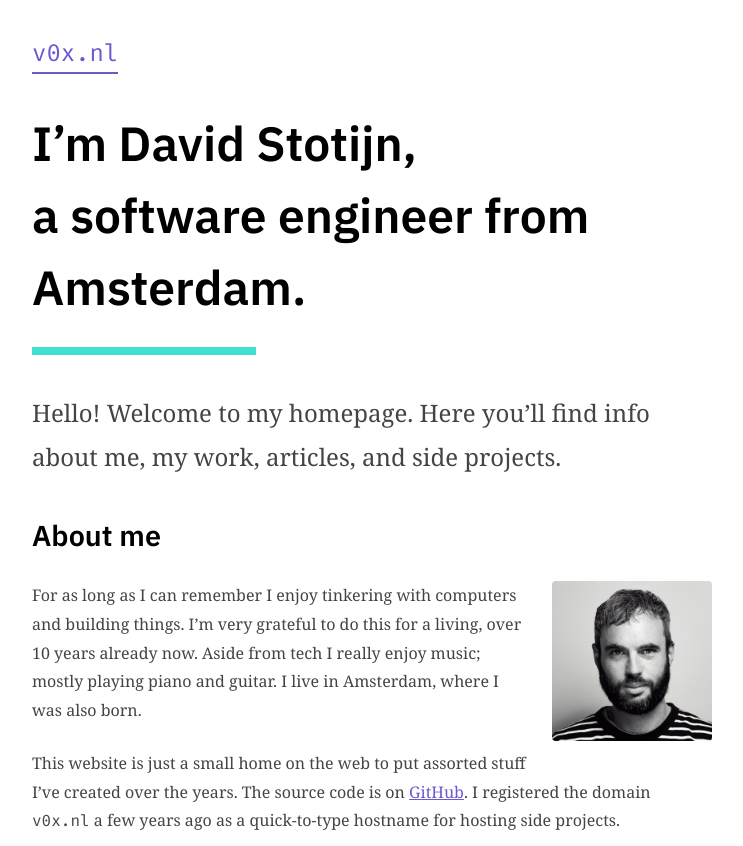
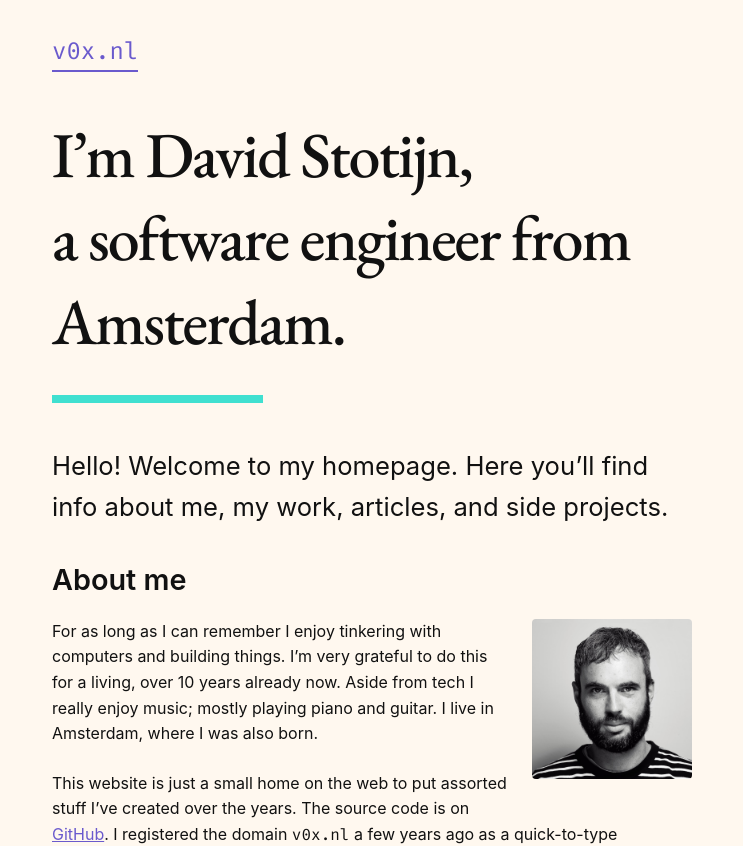
Before and after one commit to dstotijn/v0x.nl, a Next.js app: page / in a window 1280 px wide. Shown: the top 846 px of the page, without its empty margins (268-1011 px from the left). Built offline with nearby package versions, Linux system fonts and the light colour scheme.

Commit message:
Tweak theme

```diff
--- a/content/articles/portable-apps-go-nextjs.md
+++ b/content/articles/portable-apps-go-nextjs.md
@@ -5,7 +5,7 @@ ogImage: "/assets/articles/golang-nextjs-portable-og.png"
 date: 2021-04-27T14:13:13+02:00
 ---
 
-![Go + Next.js = Portable Magic](/assets/articles/golang-nextjs-portable-og.png)
+<img src="/assets/articles/golang-nextjs-portable-og.png" alt="Go + Next.js = Portable Magic" style="border:1px solid #ddd;">
 
 The release of [Go 1.16](https://golang.org/doc/go1.16) introduced a new
 [`embed`](https://golang.org/pkg/embed/) package in the Go standard library. It
--- a/src/components/Layout.module.css
+++ b/src/components/Layout.module.css
@@ -1,6 +1,6 @@
 .container {
   margin: 0 auto;
-  max-width: 680px;
+  max-width: 640px;
 }
 
 .logo {
--- a/src/pages/Index.module.css
+++ b/src/pages/Index.module.css
@@ -1,5 +1,5 @@
 .intro {
-  font-size: 1.5em;
+  font-size: 1.6em;
 }
 
 .avatar {
--- a/src/pages/_document.tsx
+++ b/src/pages/_document.tsx
@@ -10,8 +10,9 @@ class MyDocument extends Document {
     return (
       <Html lang="en">
         <Head>
+          <link rel="preconnect" href="https://fonts.gstatic.com" />
           <link
-            href="https://fonts.googleapis.com/css2?family=IBM+Plex+Sans:wght@600&family=Noto+Serif&family=Fira+Mono&display=swap"
+            href="https://fonts.googleapis.com/css2?family=EB+Garamond:ital,wght@0,500;1,500&family=Fira+Mono&family=Inter:wght@400;600&display=swap"
             rel="stylesheet"
           ></link>
         </Head>
--- a/src/pages/articles/Article.module.css
+++ b/src/pages/articles/Article.module.css
@@ -1,6 +1,10 @@
+.articleMetadata {
+  margin-bottom: 2em;
+}
+
 .avatar {
-  width: 2.5rem;
+  width: 3em;
   vertical-align: middle;
-  margin-right: 1rem;
+  margin-right: 1em;
   border-radius: 50%;
 }
--- a/src/pages/style.css
+++ b/src/pages/style.css
@@ -1,24 +1,35 @@
 body {
-  margin: 2em 1em;
-  font-family: "Noto Serif", serif;
-  font-size: 16px;
-  line-height: 1.8;
-  color: #444;
+  margin: 2em 1.2em;
+  font-size: 1rem;
+  line-height: 1.6;
+  -webkit-font-smoothing: antialiased;
+  text-rendering: optimizeLegibility;
+  color: #111;
+  background-color: #fff8ef;
 }
 
-h1,
+h3,
+h4,
+h5,
+h6 {
+  line-height: 1.5;
+}
+
+body,
 h2,
 h3,
 h4,
 h5,
 h6 {
-  font-family: "IBM Plex Sans", sans-serif;
-  color: #000;
-  line-height: 1.5;
+  font-family: -apple-system, system-ui, BlinkMacSystemFont, "Inter", sans-serif;
 }
 
 h1 {
-  font-size: 3em;
+  font-family: "EB Garamond", serif;
+  font-size: 4em;
+  font-weight: 500;
+  line-height: 1.3;
+  letter-spacing: -0.03em;
 }
 
 h1:after {
@@ -31,9 +42,12 @@ h1:after {
 
 h2 {
   font-size: 1.8em;
+  font-weight: 600;
+  line-height: 1;
 }
 
-p {
+p,
+pre {
   margin: 1.5em 0;
 }
 
@@ -45,20 +59,16 @@ img {
   max-width: 100%;
 }
 
-header,
-footer {
-  font-family: "Fira Mono", monospace;
-}
-
 pre {
-  background-color: #eee;
+  background-color: #f6efe5;
+  border-radius: 0.5em;
   overflow: scroll;
 }
 
 pre code {
-  margin: 1em;
+  margin: 1.5em;
   display: inline-block;
-  font-size: 0.9em;
+  font-size: 0.875rem;
 }
 
 code {
@@ -66,8 +76,19 @@ code {
 }
 
 blockquote {
-  border-left: 0.5rem solid #eee;
+  border-left: 0.5em solid #f6efe5;
   margin-left: 0;
-  padding-left: 1rem;
+  padding-left: 1em;
+  font-family: "EB Garamond", serif;
+  font-size: 1.5em;
   font-style: italic;
 }
+
+footer {
+  margin-top: 2em;
+}
+
+footer,
+footer a {
+  color: #aaa;
+}
```
Also changed, not shown: src/pages/articles/[slug].tsx (+3 -4 lines).
